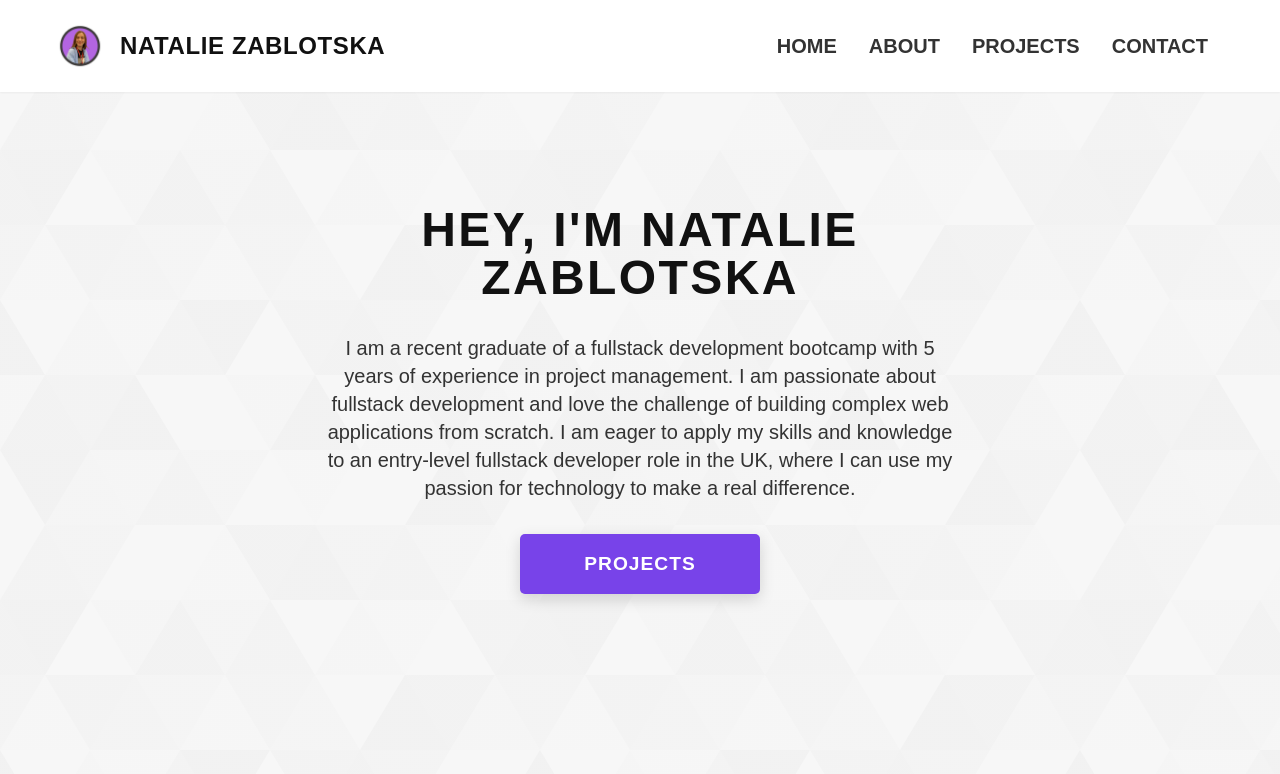
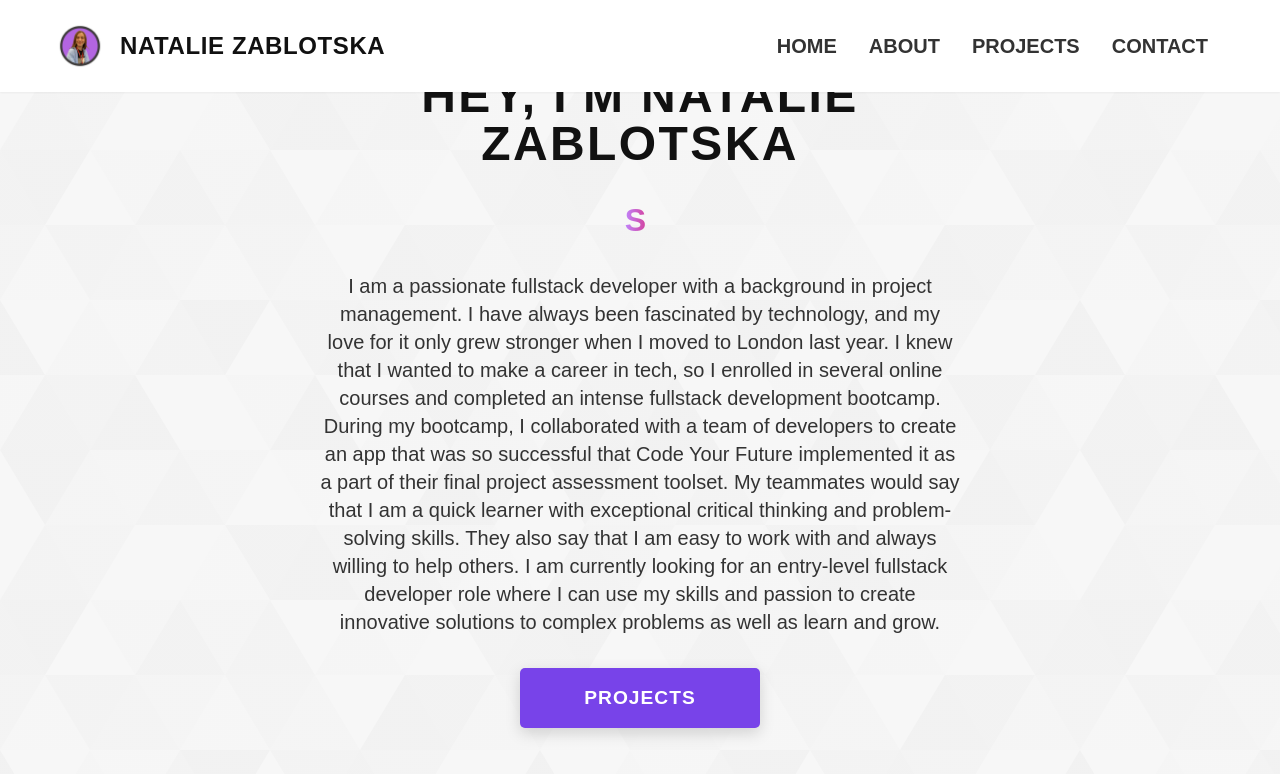
Before and after one commit to nataliiazab/portfolio, a React (Vite) app: page / in a window 1280 px wide. Shown: the top 774 px of the page. Built offline with nearby package versions, Linux system fonts and the light colour scheme; a web font is replaced by a local one.

Commit message:
Update Home.jsx

```diff
--- a/src/components/Home.jsx
+++ b/src/components/Home.jsx
@@ -1,5 +1,6 @@
 /* eslint-disable no-unused-vars */
 import React from "react";
+import { TypeAnimation } from "react-type-animation";
 
 const Home = () => {
   return (
@@ -9,13 +10,40 @@ const Home = () => {
           {" "}
           HEY, I'M NATALIE ZABLOTSKA
         </h1>
+        <TypeAnimation
+          sequence={[
+            "Fullstack Developer",
+            1000,
+            "Software Engineer",
+            1000,
+            "React Developer",
+            1000,
+            "JavaScript Developer",
+            1000,
+            "Your Future Teammate 🤞",
+            2000,
+          ]}
+          wrapper="span"
+          speed={50}
+          style={{ fontSize: "2rem", display: "inline-block" }}
+          repeat={Infinity}
+          className="font-semibold text-transparent leading-10 bg-clip-text bg-gradient-to-r from-purple-400 to-pink-600 "
+        />
         <p className="text-light text-xl my-8">
-          I am a recent graduate of a fullstack development bootcamp with 5
-          years of experience in project management. I am passionate about
-          fullstack development and love the challenge of building complex web
-          applications from scratch. I am eager to apply my skills and knowledge
-          to an entry-level fullstack developer role in the UK, where I can use
-          my passion for technology to make a real difference.
+          I am a passionate fullstack developer with a background in project
+          management. I have always been fascinated by technology, and my love
+          for it only grew stronger when I moved to London last year. I knew
+          that I wanted to make a career in tech, so I enrolled in several
+          online courses and completed an intense fullstack development
+          bootcamp. During my bootcamp, I collaborated with a team of developers
+          to create an app that was so successful that Code Your Future
+          implemented it as a part of their final project assessment toolset. My
+          teammates would say that I am a quick learner with exceptional
+          critical thinking and problem-solving skills. They also say that I am
+          easy to work with and always willing to help others. I am currently
+          looking for an entry-level fullstack developer role where I can use my
+          skills and passion to create innovative solutions to complex problems
+          as well as learn and grow.
         </p>
         <button className="btn py-4 px-16">Projects</button>
       </div>
```
